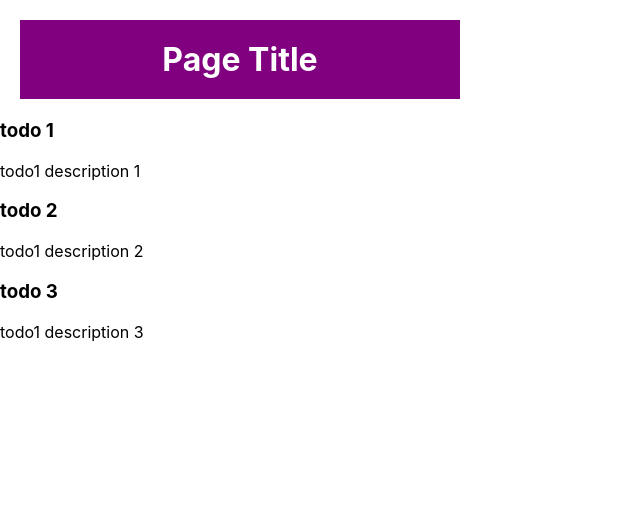
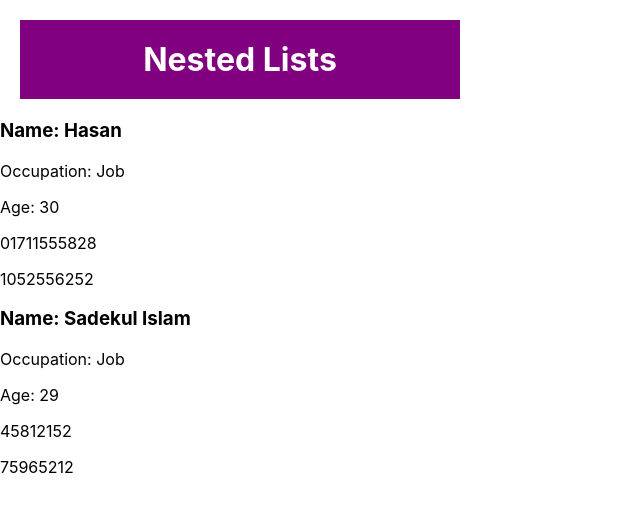
Before and after one commit to Sadekul/React, a React (Create React App) app: page / in a window 1280 px wide. Shown: the top 512 px of the page, without its empty margins (0-640 px from the left). Built offline with nearby package versions, Linux system fonts and the light colour scheme.

Commit message:
Nested-mapping

```diff
--- a/src/App.js
+++ b/src/App.js
@@ -1,13 +1,47 @@
 import React from 'react';
-import List from './components/UniqueList/List';
 
+const users = [
+  {
+    name: "Hasan",
+    occupation: "Job",
+    age: "30",
+    phones: [
+      {home: "01711555828"},
+      {office: "1052556252"},
+    ]
+  },
+  {
+    name: "Sadekul Islam",
+    occupation: "Job",
+    age: "29",
+    phones: [
+      {home: "45812152"},
+      {office: "75965212"},
+    ]
+  }
+
+]
 
 function App() {
 
+  return (<div>
+       <h1 className="headerStyle">Nested Lists</h1>
+     {
+       users.map((user, index)=> (
+       <article key={index}>
+       <h3>Name: {user.name}</h3>
+       <p>Occupation: {user.occupation}</p>
+       <p>Age: {user.age}</p>
 
-  return (<div>
-       <h1 className="headerStyle">Page Title</h1>
-      <List />
+       {user.phones.map((phone, index)=>(
+        <div key={index}>
+          <p>{phone.home}</p>
+          <p>{phone.office}</p>
+        </div>
+       ))}
+       </article>
+      ))}
+
  </div>
   );
 }
```
